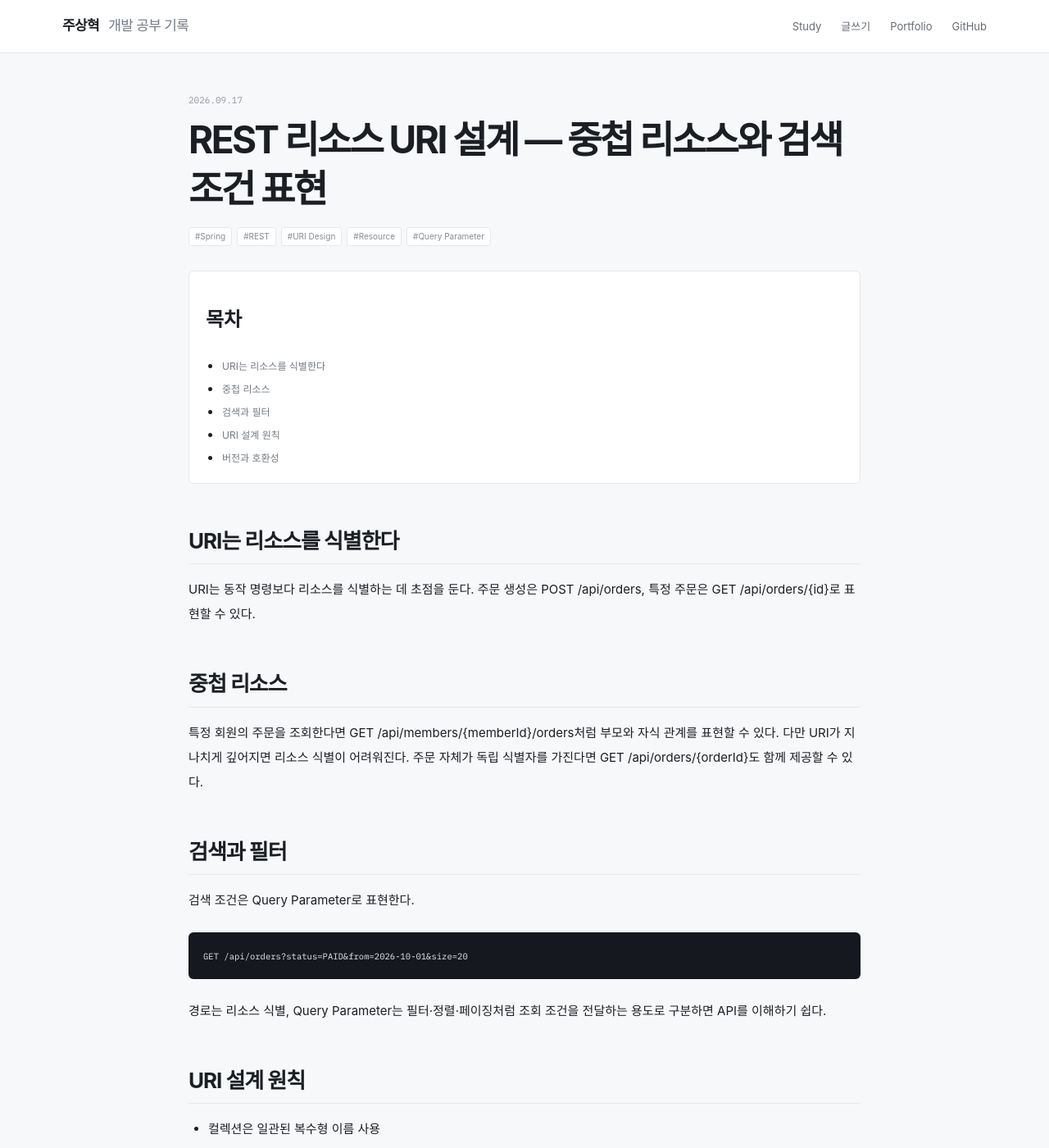
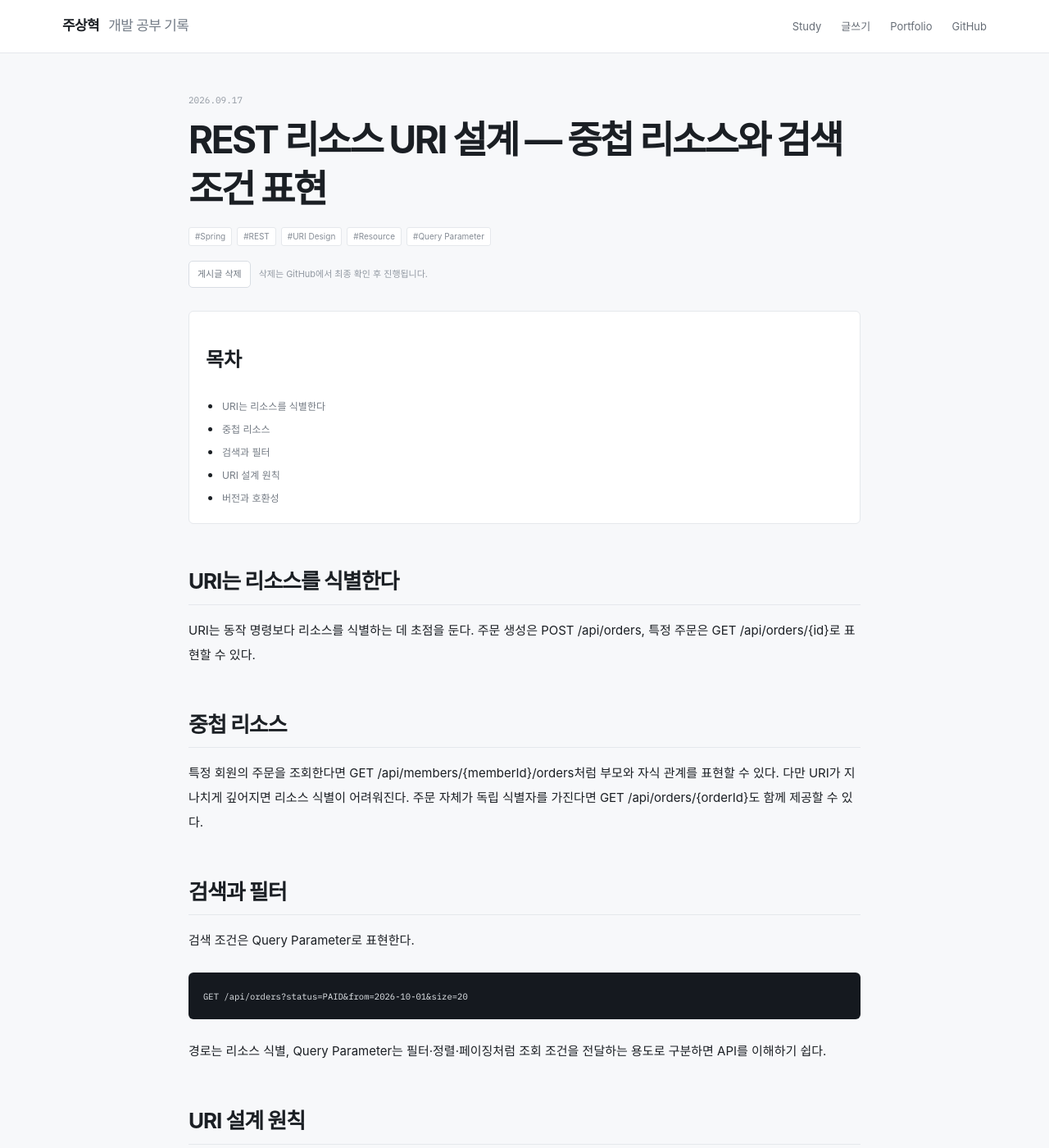
Before and after one commit to zuzusnasna/zuzusnasna.github.io, a Jekyll site: the page built from _posts/2026-10-31-spring-rest-resource.md, in a window 1280 px wide and 1400 px high. Shown: the whole window at 82% size. Built offline with Jekyll 4.4.1, drawn with Linux system fonts in a browser that asks for light colours; some web fonts are replaced.

Commit message:
feat: add post deletion shortcut

```diff
--- a/_layouts/post.html
+++ b/_layouts/post.html
@@ -6,6 +6,10 @@ layout: default
   {% assign display_title = page.title | remove_first: '개인 프로젝트 : ' | remove_first: '팀 프로젝트 : ' | remove_first: '설계 : ' | remove_first: '부트캠프 : ' %}
   <h1>{{ display_title }}</h1>
   <div class="post-tags">{% for tag in page.tags %}<a href="{{ '/' | relative_url }}?tag={{ tag | slugify }}">#{{ tag }}</a>{% endfor %}</div>
+  <div class="post-manage">
+    <button type="button" id="delete-post" class="post-delete">게시글 삭제</button>
+    <span>삭제는 GitHub에서 최종 확인 후 진행됩니다.</span>
+  </div>
   <nav class="post-toc" id="post-toc" aria-label="목차" hidden>
     <h2 class="toc-title">목차</h2>
     <ul id="post-toc-list"></ul>
@@ -13,6 +17,9 @@ layout: default
   <div class="post-content" id="post-content">{{ content }}</div>
 </article>
 <div class="reading-progress" id="reading-progress" aria-hidden="true"></div>
+<style>
+.post-manage{display:flex;align-items:center;gap:10px;margin:-12px 0 28px}.post-manage span{font-size:11px;color:#9299a2}.post-delete{padding:6px 10px;border:1px solid #d8dde3;border-radius:5px;background:#fff;color:#6f7780;font:inherit;font-size:11px;cursor:pointer}.post-delete:hover{border-color:#c3c9d0;background:#f7f8fa;color:#30363d}@media(max-width:600px){.post-manage{align-items:flex-start;flex-direction:column;gap:5px}}
+</style>
 <script>
 (() => {
   const content = document.getElementById('post-content');
@@ -40,6 +47,17 @@ layout: default
     list.appendChild(item);
   });
   if (headings.length >= 3) toc.hidden = false;
+
+  const deleteButton = document.getElementById('delete-post');
+  if (deleteButton) {
+    deleteButton.addEventListener('click', () => {
+      const confirmed = window.confirm('이 게시글을 삭제하려면 GitHub의 파일 삭제 화면으로 이동합니다. 계속하시겠습니까?');
+      if (!confirmed) return;
+      const githubEditUrl = 'https://github.com/zuzusnasna/zuzusnasna.github.io/edit/main/{{ page.path | uri_escape }}';
+      window.location.href = githubEditUrl;
+    });
+  }
+
   const progress = document.getElementById('reading-progress');
   const updateProgress = () => {
     if (!progress) return;
```
